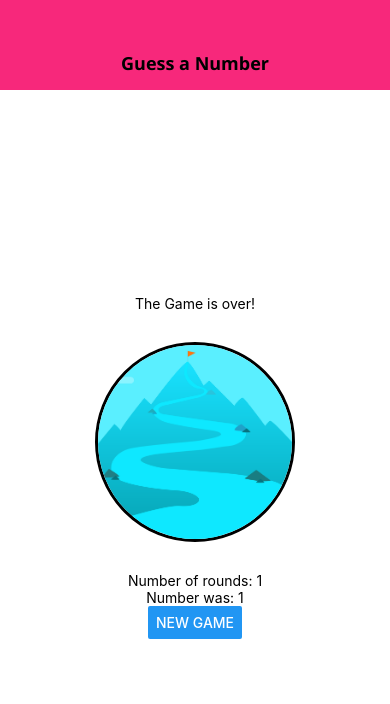
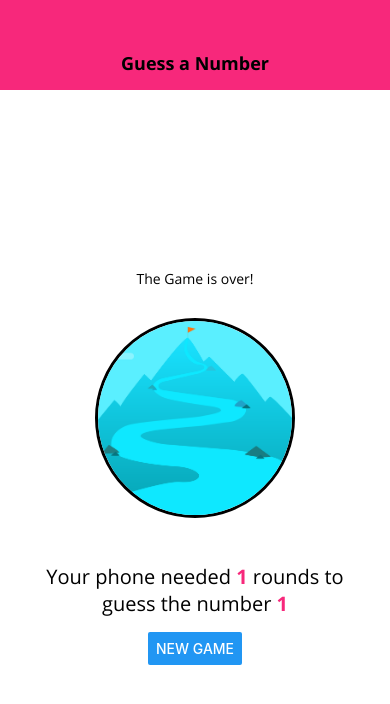
Before and after one commit to mariosknl/guess-number, a React Native app: screen / in a window 390 px wide. Shown: the top 704 px of the page. Built offline with nearby package versions, Linux system fonts and the light colour scheme.

Commit message:
refactoring and styling the gameoverscreen

```diff
--- /dev/null
+++ b/components/BodyText.js
@@ -0,0 +1,14 @@
+import React from "react";
+import { Text, StyleSheet } from "react-native";
+
+const BodyText = (props) => (
+  <Text style={{ ...styles.body, ...props.style }}>{props.children}</Text>
+);
+
+const styles = StyleSheet.create({
+  body: {
+    fontFamily: "open-sans",
+  },
+});
+
+export default BodyText;
--- a/screens/GameOverScreen.js
+++ b/screens/GameOverScreen.js
@@ -1,19 +1,31 @@
 import React from "react";
 import { Button, Image, View, Text, StyleSheet } from "react-native";
 
-import DefaultStyles from "../constants/default-styles";
+import BodyText from "../components/BodyText";
+import Colors from "../constants/colors";
 
 const GameOverScreen = (props) => {
   return (
     <View style={styles.screen}>
-      <Text style={styles.titleText}>The Game is over!</Text>
+      <BodyText style={styles.titleText}>The Game is over!</BodyText>
       <View style={styles.imageContainer}>
         <Image style={styles.image} source={require("../assets/success.png")} />
+        {/* <Image
+          fadeDuration={1000}
+          style={styles.image}
+          source={{
+            uri: "https://images.squarespace-cdn.com/content/v1/5a1f230a6957da4aa04a790c/1570638782634-CYJ241LPF853JL6ZLPD6/John_baldwin_Tier.jpg?format=1000w",
+          }}
+        /> */}
       </View>
-      <Text style={styles.bodyText}>
-        Number of rounds: {props.roundsNumber}
-      </Text>
-      <Text style={styles.bodyText}>Number was: {props.userNumber}</Text>
+      <View style={styles.resultContainer}>
+        <BodyText style={styles.resultText}>
+          Your phone needed{" "}
+          <Text style={styles.highlight}>{props.roundsNumber}</Text> rounds to
+          guess the number
+          <Text style={styles.highlight}> {props.userNumber}</Text>
+        </BodyText>
+      </View>
       <Button title="NEW GAME" onPress={props.onRestart} />
     </View>
   );
@@ -38,6 +50,18 @@ const styles = StyleSheet.create({
     overflow: "hidden",
     marginVertical: 30,
   },
+  resultText: {
+    textAlign: "center",
+    fontSize: 20,
+  },
+  highlight: {
+    color: Colors.primary,
+    fontFamily: "open-sans-bold",
+  },
+  resultContainer: {
+    marginHorizontal: 30,
+    marginVertical: 15,
+  },
 });
 
 export default GameOverScreen;
```
